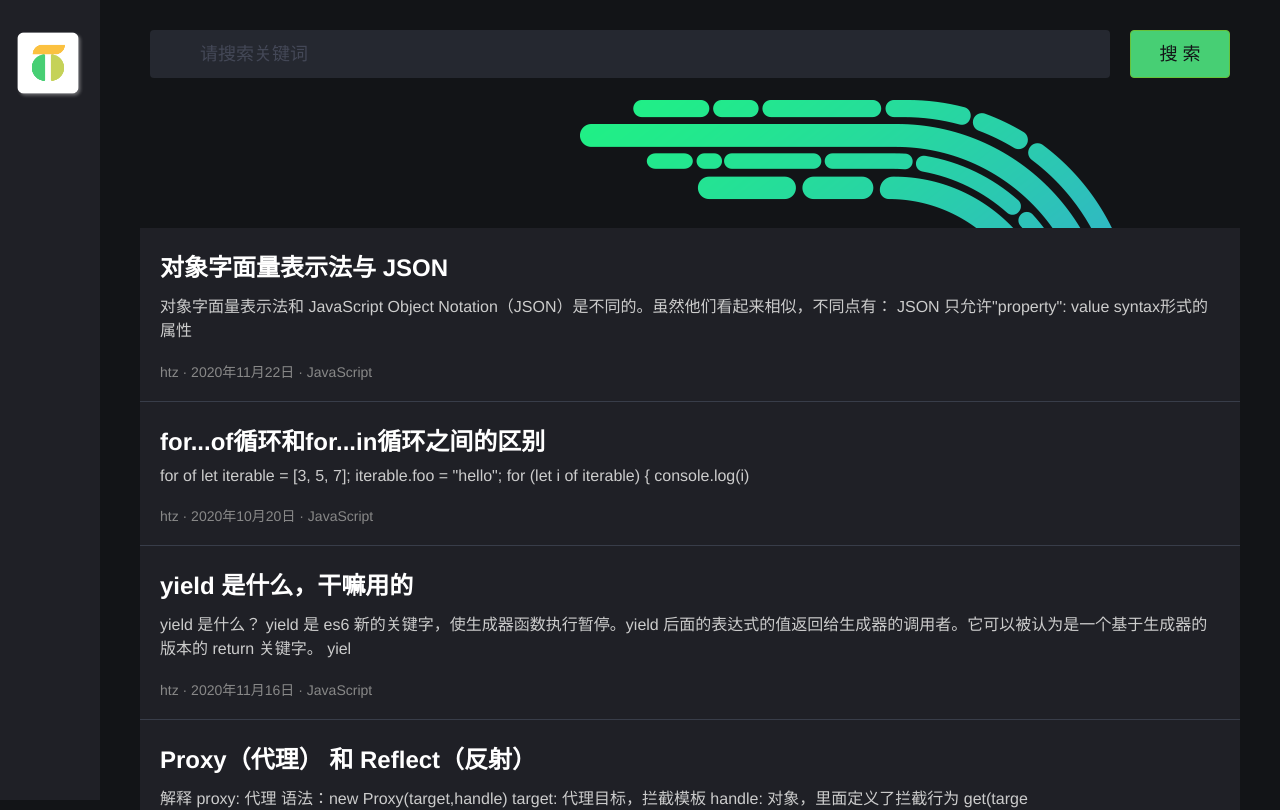
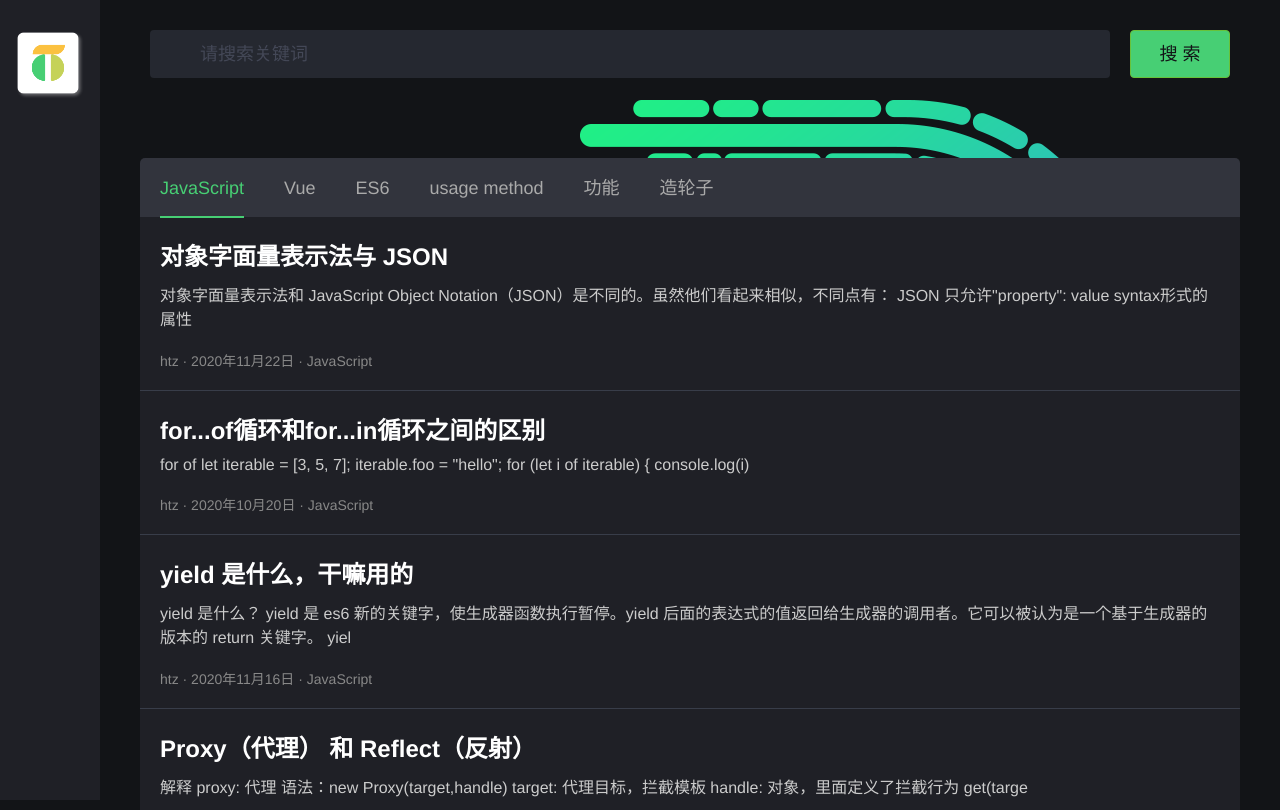
Before and after one commit to htz-html/blog, a Vue app: page /#/article in a window 1280 px wide. Shown: the top 810 px of the page. Built offline with nearby package versions, Linux system fonts and the light colour scheme; a small style sheet from the web is missing.

Commit message:
完成文章列表页分类

```diff
--- a/src/views/Article.vue
+++ b/src/views/Article.vue
@@ -1,11 +1,17 @@
 <template>
   <Layout :isSearch="isSearch">
-    <div class="article-item" style="overflow:auto;height: 100vh;">
+    <div class="article">
+      <el-tabs v-model="activeName" @tab-click="handleClick">
+        <el-tab-pane
+          v-for="item in typeList"
+          :key="item+Math.random()"
+          :label="item" :name="item">
+          <div  class="article-item" style="overflow:auto;height: 100vh;">
             <ul
               class="list"
               v-infinite-scroll="load"
               infinite-scroll-disabled="disabled">
-      <li v-for="item in list" :key="item.id" @click="goArticleDetail(item)">
+              <li v-for="item in firstList" :key="item.id" @click="goArticleDetail(item)">
                 <div class="top text">
                   <h2 class="ellipsis-2">{{item.title}}</h2>
                   <div class="describe ellipsis-2">{{item.describe}}</div>
@@ -20,6 +26,9 @@
               <p v-if="noMore">没有更多了</p>
             </div>
           </div>
+        </el-tab-pane>
+      </el-tabs>
+  </div>
   </Layout>
 </template>
 
@@ -29,29 +38,35 @@ import { Component, Vue } from "vue-property-decorator";
   components:{},
 })
 export default class Home extends Vue {
-  count=12;
+  count=6;
   loading= false;
   list = [] as any [];
+  firstList=[] as any [];
   isSearch = this.$route.meta.isSearch;
+  allArticlesData = [];
+  typeList=[];
+  activeName='';
+
   get noMore(){
-    return this.count >= this.articlesData.length
+    return this.count >= this.list.length
   }
   get disabled(){
     return this.loading || this.noMore
   }
-  articlesData = []
   created() {
-    this.articlesData = this.$store.state.dataArticle;
-    this.list = this.articlesData.slice(0,this.count);
+    this.allArticlesData = this.$store.state.dataArticle;
+    this.getTypes()
+    this.filterTypeData(this.activeName)
+    this.firstList = this.list.slice(0,this.count);
   }
   load () {
     this.loading = true;
-    const moreData = this.articlesData.slice(this.count, this.count+2)
+    const moreData = this.list.slice(this.count, this.count+5)
     setTimeout(() => {
       moreData.forEach(item=>{
-        this.list.push(item)
+        this.firstList.push(item)
       })
-      this.count += 2
+      this.count += 5
       this.loading = false
     }, 2000)
   }
@@ -62,13 +77,52 @@ export default class Home extends Vue {
       this.$router.push({path: "pagedetail", query:{id: item.id}})
     }
   }
+  handleClick(tab: any) {
+    this.list = []
+    this.filterTypeData(tab.name)
+    this.firstList = this.list.slice(0,this.count);
+  }
+  getTypes(){
+    const typeAll: any = []
+    this.allArticlesData.forEach((item: any)=>{
+      typeAll.push(item.type)
+    })
+    this.typeList = Array.from(new Set(typeAll));
+    this.activeName = this.typeList[0]
+  }
+  filterTypeData(tab: string){
+    this.list = this.allArticlesData.filter((item: any) => (item.type === tab))
+  }
 }
 </script>
-
 <style lang="scss">
 @keyframes rotate{
   0%{transform: rotate(0deg)}
   100%{transform: rotate(360deg)}
+}
+.article{
+  .el-tabs__header{
+    margin: 0;
+    background: #32343d;
+    padding: 0 20px;
+    border-radius: 5px 5px 0 0;
+  }
+  .el-tabs__nav-wrap::after{
+    width: 0;
+  }
+  .el-tabs__item{
+    font-size: 18px;
+    height: 60px;
+    line-height: 60px;
+    color: #aaa;
+    &.is-active{
+      color:#47CF74;
+    }
+  }
+  .el-tabs__active-bar{
+    background-color: #47CF74;
+  }
+
 }
 .article-item{
   .loading {
@@ -96,8 +150,10 @@ $gridGap: 30px;
 $lookBtn: 44px;
 $bottomHeight:44px;
 $textPadding:20px;
+.article{
+  margin-top: 50px;
+}
 .article-item{
-  margin-top: 120px;
   > ul {
     >li {
       background: #1F2026;
```
Lines whose indentation alone changed are shown as unchanged.
